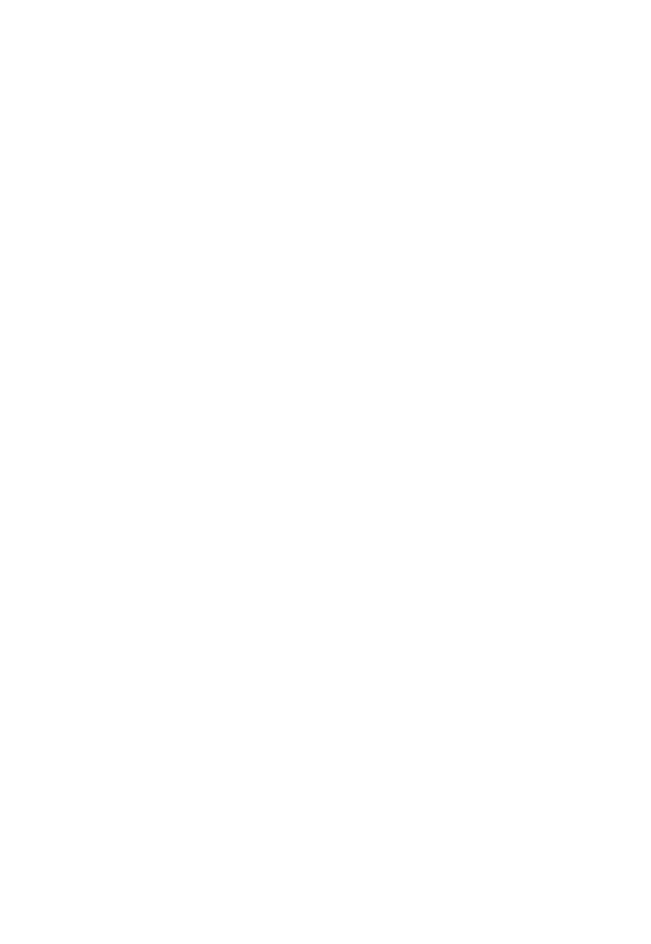
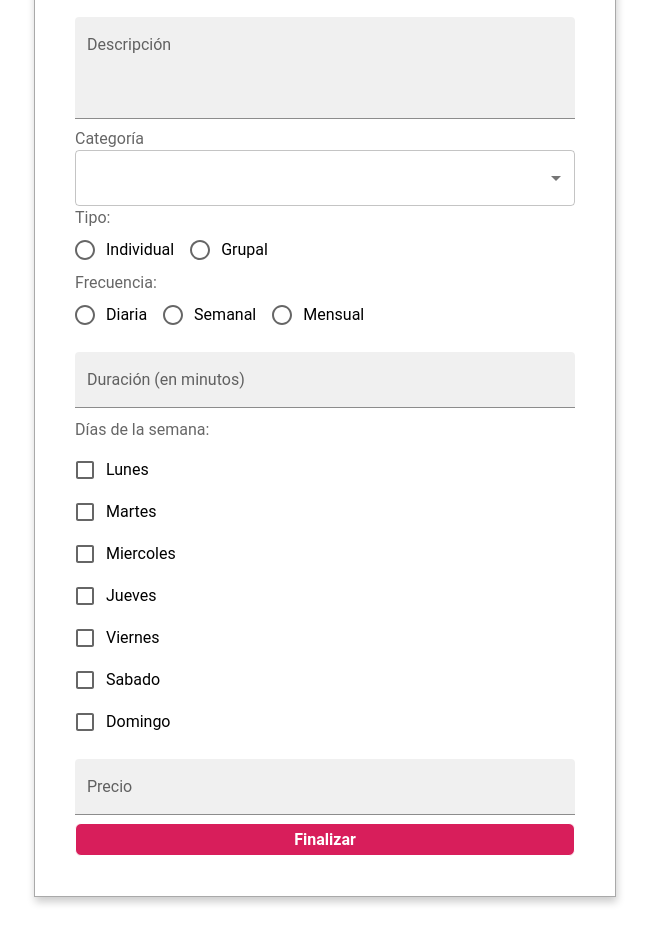
Before and after one commit to asantoro36/Owltutor, a React (Create React App) app: page /newCourse in a window 1280 px wide. Before the commit this address had no page. Shown: the part 360-1304 px from the top of the page, without its empty margins (315-966 px from the left). Before the commit the page ends 800 px from the top, so only its background shows below. Built offline with nearby package versions, Linux system fonts and the light colour scheme.

Commit message:
Add create course section

```diff
--- a/src/App.tsx
+++ b/src/App.tsx
@@ -8,6 +8,7 @@ import {PasswordRecover} from "./passwordRecover/PasswordRecover";
 import {CreateAccount} from "./createAccount/CreateAccount";
 import {Congrats} from "./login/Congrats";
 import {Profile} from "./profile/Profile";
+import {CreateCourse} from "./newCourse/CreateCourse";
 
 const theme = createTheme({
     palette: {
@@ -36,7 +37,6 @@ const theme = createTheme({
 
 function App() {
     const isAuthenticated = localStorage.getItem('token') !== "";
-    console.log(isAuthenticated)
     return (
         <ThemeProvider theme={theme}>
             <BrowserRouter>
@@ -50,6 +50,10 @@ function App() {
                         path="/profile"
                         element={isAuthenticated ? <Profile/> : <Navigate to="/login"/>}
                     />
+                    <Route
+                        path="/newCourse"
+                        element={isAuthenticated ? <CreateCourse/> : <Navigate to="/login"/>}
+                    />
                 </Routes>
             </BrowserRouter>
         </ThemeProvider>
--- /dev/null
+++ b/src/components/RadioSelector/RadioSelector.tsx
@@ -0,0 +1,18 @@
+import {FormControl, FormControlLabel, FormLabel, MenuItem, Radio, RadioGroup} from "@mui/material";
+import React from "react";
+
+export const RadioSelector = ({ label, selectorName, options, setSelectedOption }: { label: string, selectorName: string, options: any[], setSelectedOption: any }) => {
+    return(
+        <FormControl>
+        <FormLabel id="demo-row-radio-buttons-group-label">{label}</FormLabel>
+        <RadioGroup
+            row
+            aria-labelledby="demo-row-radio-buttons-group-label"
+            name={selectorName}
+            onChange={setSelectedOption}
+        >
+            {options.map((value) => <FormControlLabel value={value.id} control={<Radio />} label={value.name} />)}
+        </RadioGroup>
+    </FormControl>
+    )
+}
--- /dev/null
+++ b/src/controller/ServiceController.ts
@@ -0,0 +1,3 @@
+export const saveService = () => {
+
+}
--- a/src/courses/Courses.tsx
+++ b/src/courses/Courses.tsx
@@ -20,7 +20,7 @@ export const Courses = () => {
             <div>
                 <div className={'courses-header'}>
                     <h2>Tus publicaciones</h2>
-                    <span onClick={() => { navigate("") }} className={"contact-button"}>Nueva publicación</span>
+                    <span onClick={() => { navigate("/newCourse") }} className={"contact-button"}>Nueva publicación</span>
                 </div>
                 <div className={`card-container ${classes.length === 0? 'services-not-found' : 'columns'}`}>
                     {
--- /dev/null
+++ b/src/entities/Day.ts
@@ -0,0 +1,14 @@
+interface IDay {
+    id: string;
+    name: string;
+}
+
+export const days: IDay[] = [
+    {id: 'MON', name: "Lunes"},
+    {id: 'TUE', name: "Martes"},
+    {id: 'WED', name: "Miercoles"},
+    {id: 'THU', name: "Jueves"},
+    {id: 'FRI', name: "Viernes"},
+    {id: 'SAT', name: "Sabado"},
+    {id: 'SUN', name: "Domingo"},
+]
--- /dev/null
+++ b/src/entities/Frecuency.ts
@@ -0,0 +1,10 @@
+interface IFrecuency {
+    id: string;
+    name: string;
+}
+
+export const frecuencies: IFrecuency[] = [
+    {id: 'DAILY', name: "Diaria"},
+    {id: 'WEEKLY', name: "Semanal"},
+    {id: 'MONTHLY', name: "Mensual"},
+]
--- /dev/null
+++ b/src/entities/Type.ts
@@ -0,0 +1,9 @@
+interface IType {
+    id: string;
+    name: string;
+}
+
+export const types: IType[] = [
+    {id: 'UNIQUE', name: "Individual"},
+    {id: 'GROUP', name: "Grupal"},
+]
--- /dev/null
+++ b/src/newCourse/CreateCourse.css
@@ -0,0 +1,4 @@
+.finish-create-service-position {
+    display: flex;
+    justify-content: center;
+}
--- /dev/null
+++ b/src/newCourse/CreateCourse.tsx
@@ -0,0 +1,173 @@
+import React, {useState} from "react";
+import AppBar from "../components/AppBar/AppBar";
+import {
+    Checkbox,
+    FormControl,
+    FormControlLabel,
+    FormGroup,
+    FormLabel,
+    InputLabel,
+    MenuItem,
+    Radio,
+    RadioGroup,
+    Select,
+    TextField
+} from "@mui/material";
+import {categories} from "../entities/Categories";
+import { RadioSelector } from "../components/RadioSelector/RadioSelector";
+import {types} from "../entities/Type";
+import { frecuencies } from "../entities/Frecuency";
+import {days} from "../entities/Day";
+import Typography from "@mui/material/Typography";
+import "./CreateCourse.css"
+import {saveService} from "../controller/ServiceController";
+import {useNavigate} from "react-router-dom";
+
+interface FormData {
+    title: string;
+    category: string;
+    description: string;
+    type: string;
+    frequency: string;
+    duration: string;
+    days: string[]; // Definir explícitamente el tipo de days como un arreglo de strings
+    cost: string; // Cambiado a string en lugar de boolean
+}
+
+export const CreateCourse = () => {
+
+    const [hideError, setHideError] = useState(true);
+    const [formData, setFormData] = useState<FormData>({
+        title: '',
+        category: '',
+        description: '',
+        type: '',
+        frequency: '',
+        duration: '',
+        days: [],
+        cost: '', // Cambiado a false para que sea booleano en lugar de un número
+    });
+    const navigate = useNavigate()
+
+    const handleInputChange = (event: any) => {
+        const { name, value } = event.target;
+        setFormData({
+            ...formData,
+            [name]: value,
+        });
+        console.log(name)
+        console.log(formData.type)
+    };
+
+    const handleDaysInputChange = (event: any) => {
+        const { name, checked } = event.target;
+
+        if (checked) {
+            setFormData((prevFormData) => ({
+                ...prevFormData,
+                days: [...prevFormData.days, name],
+            }));
+        } else {
+            setFormData((prevFormData) => ({
+                ...prevFormData,
+                days: prevFormData.days.filter((day) => day !== name),
+            }));
+        }
+    };
+
+    const handleCreateButton = () => {
+
+        if (formData.title === '' ||
+            formData.category === '' ||
+            formData.description === '' ||
+            formData.type === '' ||
+            formData.frequency === '' ||
+            formData.duration === '' ||
+            formData.days.length === 0 ||
+            formData.cost === '') {
+
+            setHideError(false);
+        } else {
+            saveService()
+            navigate("/profile")
+        }
+    }
+
+    return(
+        <>
+            <AppBar/>
+            <div className="login-form">
+                <h3 className={"title-form"}>Nuevo servicio</h3>
+                <div className={"login-input-form"}>
+                    <TextField
+                        variant="filled"
+                        margin="normal"
+                        label="Titulo"
+                        name="title"
+                        value={formData.title}
+                        onChange={handleInputChange}
+                    />
+                    <TextField
+                        variant="filled"
+                        margin="normal"
+                        label="Descripción"
+                        name="description"
+                        value={formData.description}
+                        onChange={handleInputChange}
+                        multiline
+                        rows={3}
+                    />
+                    <InputLabel id="demo-simple-select-label">Categoría</InputLabel>
+                    <Select
+                        labelId="demo-simple-select-label"
+                        id="demo-simple-select"
+                        value={formData.category}
+                        name="category"
+                        onChange={handleInputChange}
+                    >
+                        {categories.map((value) => <MenuItem value={value.id}>{value.name}</MenuItem>)}
+                    </Select>
+
+                    <RadioSelector label={"Tipo:"} selectorName={"type"} options={types} setSelectedOption={handleInputChange} />
+                    <RadioSelector label={"Frecuencia:"} selectorName={"frecuency"} options={frecuencies} setSelectedOption={handleInputChange} />
+                    <TextField
+                        variant="filled"
+                        margin="normal"
+                        label="Duración (en minutos)"
+                        name="duration"
+                        value={formData.duration}
+                        onChange={handleInputChange}
+                    />
+                    <Typography variant="subtitle1" color="text.secondary" gutterBottom>
+                        Días de la semana:
+                    </Typography>
+                    <FormGroup>
+                        {days.map((value) =>
+                            <FormControlLabel
+                                key={value.id}
+                                control={
+                                    <Checkbox
+                                        name={value.id}
+                                        onChange={handleDaysInputChange}
+                                        checked={formData.days.includes(value.id)}
+                                    />
+                                }
+                                label={value.name}
+                                value={value.id}
+                            />
+                        )}
+                    </FormGroup>
+                    <TextField
+                        variant="filled"
+                        margin="normal"
+                        label="Precio"
+                        name="cost"
+                        value={formData.cost}
+                        onChange={handleInputChange}/>
+                    <Typography hidden={hideError} color={"#d32f2f"}>Faltan campos por completar</Typography>
+                </div>
+                <span onClick={handleCreateButton} className={"finish-create-service-position primary-button"}>Finalizar</span>
+            </div>
+        </>
+    )
+}
```
